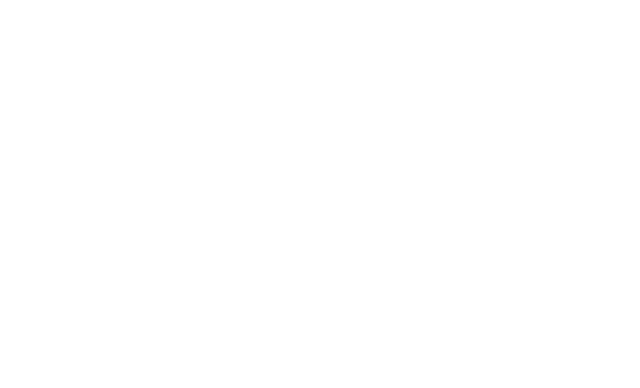
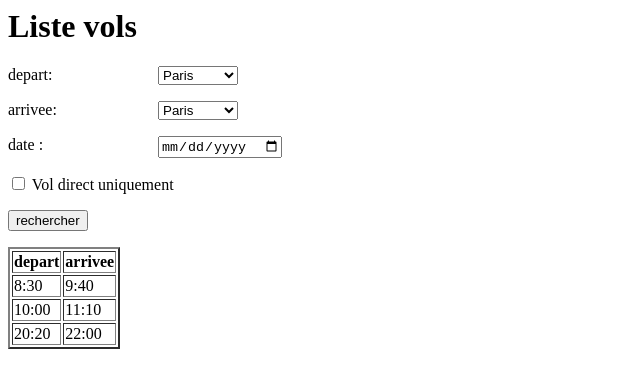
Before and after one commit to didier-tp/web2, a plain HTML site: page listevols.html in a window 1280 px wide. Shown: the whole page, without its empty margins (0-640 px from the left). Drawn offline with Linux system fonts and the light colour scheme.

Commit message:
changement

```diff
--- a/listevols.html
+++ b/listevols.html
@@ -2,11 +2,49 @@
 <link rel="stylesheet" href="css/style.css" />
 
 <head>
-    <title>Index-</title>
+    <title>Reservation</title>
     <meta name="description" content="index" />
 </head>
 
 <body>
+   <h1> Liste vols</h1>
+   <form method="GET" action="">
+
+   <label> depart: </label> <select name="depart">
+				<option>Paris</option>
+				<option>Toulouse</option>
+				<option>Bordeaux</option>
+				<option>Marseille</option>
+				</select>
+				 <p/>
+
+    <label> arrivee: </label> <select name="arrivee">
+				<option>Paris</option>
+				<option>Toulouse</option>
+				<option>Bordeaux</option>
+				<option>Marseille</option>
+				</select>
+				 <p/>
+
+   <label> date : </label> <input id="date" type="date"/>
+   <p/>
+
+   <p><input type="checkbox" name="volDirect"> Vol direct uniquement </p>
+
+   <input type="submit" value="rechercher"/> <br/>
+
+   <p/>
+   <p/>
+
+   <table border="2">
+	<tr> <th> depart </th> <th> arrivee </th> </tr>
+	<tr> <td> 8:30 </td> <td> 9:40 </td>  </tr>
+	<tr> <td> 10:00 </td> <td> 11:10 </td> </tr>
+	<tr> <td> 20:20 </td> <td> 22:00  </td> </tr>
+</table>
+</body>
+</html>
+
 
 </body>
 
```
